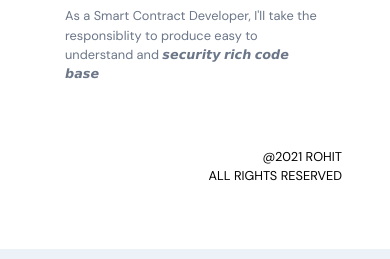
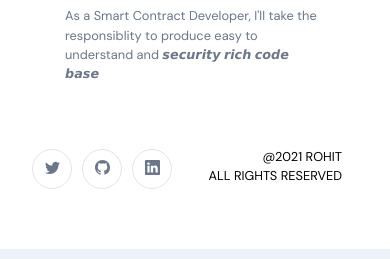
Before and after one commit to RohitKS7/My-Portfolio, a React (Create React App) app in the folder frontend_react/: page / in a window 390 px wide. Shown: the part 2860-3119 px from the top of the page. Built offline with nearby package versions, Linux system fonts and the light colour scheme.

Commit message:
skills updated

```diff
--- a/frontend_react/src/App.scss
+++ b/frontend_react/src/App.scss
@@ -17,6 +17,7 @@
 
   display: flex;
   flex-direction: row;
+  position: relative;
 }
 
 .app__flex {
@@ -108,6 +109,15 @@
 
   padding: 1rem;
 
+  @media screen and (max-width: 500px) {
+    flex-direction: row;
+    align-items: end;
+    position: absolute;
+    bottom: 2.5rem;
+    left: 1rem;
+    gap: 10px;
+  }
+
   div {
     width: 40px;
     height: 40px;
@@ -180,8 +190,7 @@
 }
 
 @media screen and (max-width: 500px) {
-  .app__navigation,
-  .app__social {
+  .app__navigation {
     display: none;
   }
 
--- a/frontend_react/src/index.css
+++ b/frontend_react/src/index.css
@@ -18,3 +18,26 @@
   margin: 0;
   scroll-behavior: smooth;
 }
+
+/* width */
+::-webkit-scrollbar {
+  width: 15px;
+}
+
+/* Track */
+::-webkit-scrollbar-track {
+  background: #ffffff;
+}
+
+/* Handle */
+::-webkit-scrollbar-thumb {
+  border: 2px solid gray;
+  border-radius: 10px;
+  background: #4c00af;
+}
+
+/* Handle on hover */
+::-webkit-scrollbar-thumb:hover {
+  background: gray;
+  border-color: #4c00af;
+}
--- a/frontend_react/src/wrapper/AppWrap.js
+++ b/frontend_react/src/wrapper/AppWrap.js
@@ -5,7 +5,13 @@ const AppWrap = (Component, idName, classNames) =>
   function HOC() {
     return (
       <div id={idName} className={`app__container ${classNames}`}>
-        <SocialMedia />
+        {idName === "home" ? (
+          <div style={{ display: "none" }}>
+            <SocialMedia />
+          </div>
+        ) : (
+          <SocialMedia />
+        )}
         <div className="app__wrapper app__flex">
           <Component />
 
```
